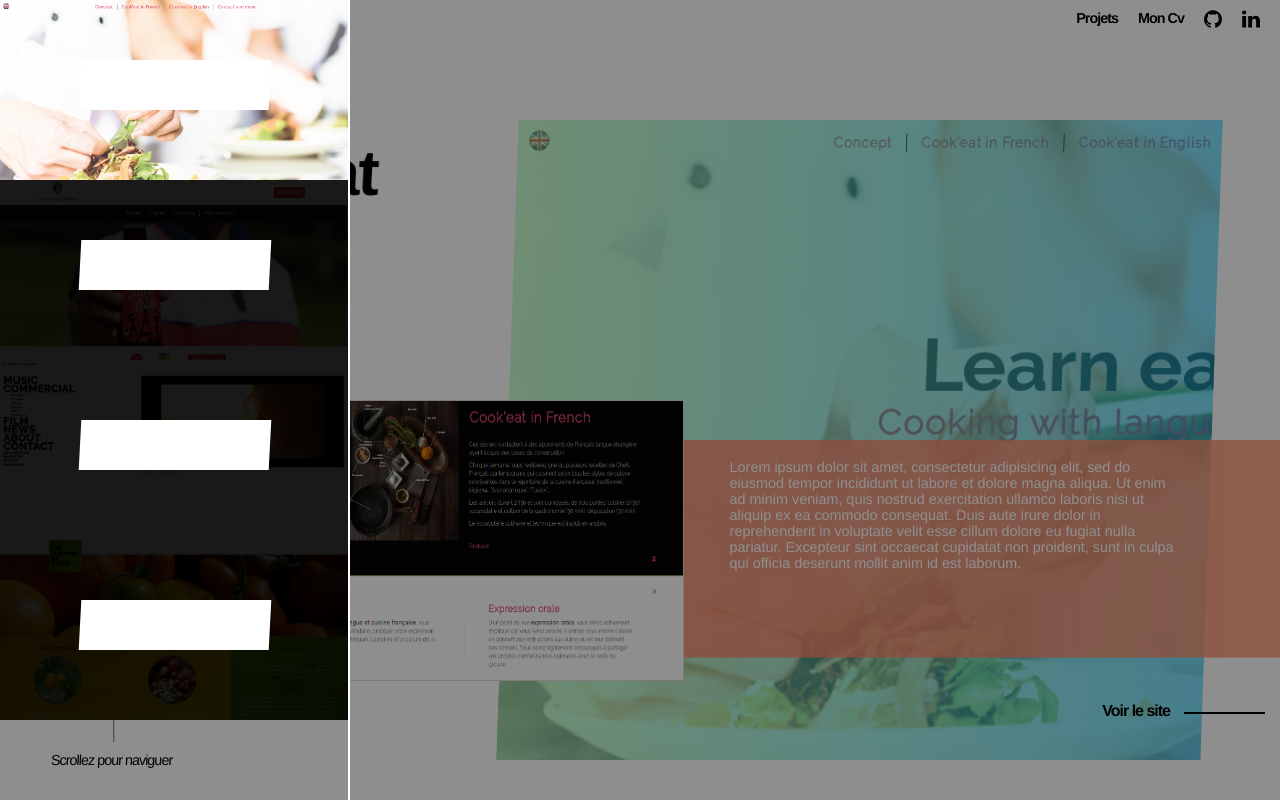
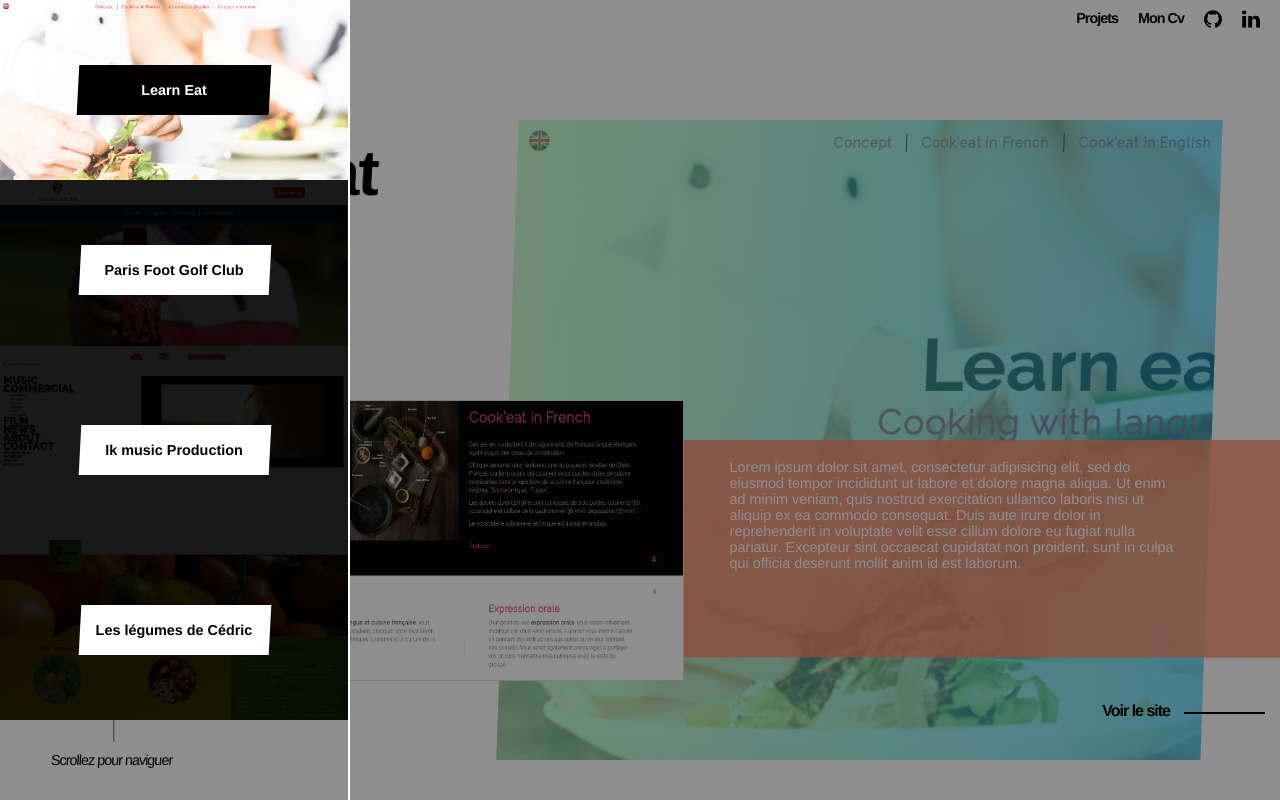
Before and after one commit to charles4nier/new_portfolio_VueJs, a Vue app: page /a-propos#/projets/learn-eat in a window 1280 px wide. Both pictures are taken after a click on the element "Plus de projets". Shown: the top 800 px of the page. Built offline with nearby package versions, Linux system fonts and the light colour scheme.

Commit message:
correctiond e bug sur chromium

```diff
--- a/src/pages/Projets.vue
+++ b/src/pages/Projets.vue
@@ -5,7 +5,7 @@
     <transition name="showNavProject">
       <nav v-if="show" class="projects-nav">
         <ul>
-          <li class="li-menu" v-for="item in dataNav"><router-link class="nav-link" :to="{ path: item.link}" @click.native="goTo" :style="{ backgroundImage: 'url(' + item.style + ')' }"><span>{{ item.name }}</span></router-link></li>
+          <li class="li-menu" v-for="item in dataNav"><router-link class="nav-link" :to="{ path: item.link}" @click.native="goTo" :style="{ backgroundImage: 'url(' + item.style + ')' }"><span class="spanCache"></span><span class="spanMessage">{{ item.name }}</span></router-link></li>
         </ul>
       </nav>
     </transition>
@@ -177,7 +177,7 @@
   text-decoration: none;
 }
 
-.nav-link span {
+.nav-link .spanCache {
   position: absolute;
   display: flex;
   width: 100%;
@@ -193,21 +193,21 @@
   transition: all .2s ease-in-out;
 }
 
-.nav-link:hover span {
+.nav-link:hover .spanCache {
   background-color: rgba(0,0,0, 0);
   color: black;
 }
 
-.router-link-exact-active span{
+.router-link-exact-active .spanCache{
   background-color: rgba(0,0,0, 0);
   color: black;
 }
 
-.nav-link span::before {
+.nav-link .spanCache::before {
   position: absolute;
   width: 190px;
   height: 50px;
-  top: 60px;
+  top: 65px;
   left: 80px;
   z-index: 5;
   background-color: white;
@@ -217,8 +217,46 @@
   content: '';
 }
 
-.nav-link:hover span::before {
+.nav-link:hover .spanCache::before {
   transform: skewX(-3deg) scaleX(0);
+}
+
+.nav-link .spanCache::after {
+  position: absolute;
+  width: 192px;
+  height: 50px;
+  top: 65px;
+  right: 78px;
+  z-index: 5;
+  background-color: black;
+  transform: skewX(-3deg) scaleX(0);
+  transform-origin: right;
+  transition: transform .2s ease-out;
+  content: '';
+}
+
+.nav-link:hover .spanCache::after, .router-link-exact-active .spanCache::after {
+  transform: skewX(-3deg) scaleX(1);
+}
+
+.spanMessage {
+  position: absolute;
+  display: flex;
+  width: 100%;
+  height: 100%;
+  top: 0;
+  left: 0;
+  justify-content: center;
+  align-items: center;
+  color: black;
+  font-size: 0.9em;
+  font-weight: 600;
+  z-index: 8;
+  transition: all .2s ease-in-out;
+}
+
+.nav-link:hover .spanMessage, .router-link-exact-active .spanMessage {
+  color: white;
 }
 
 p {
```
